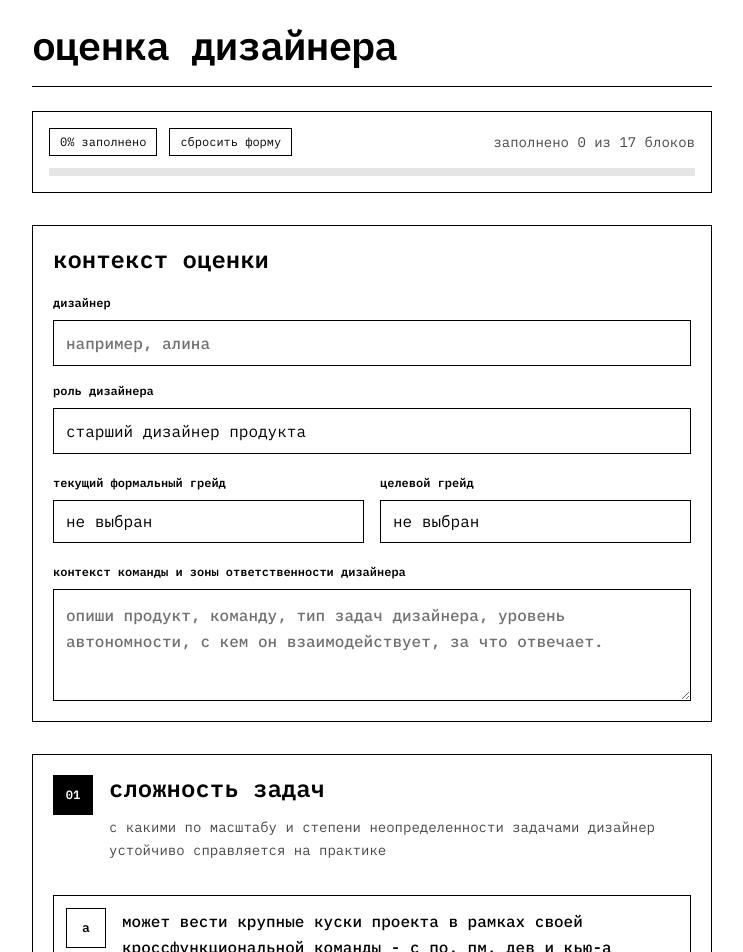
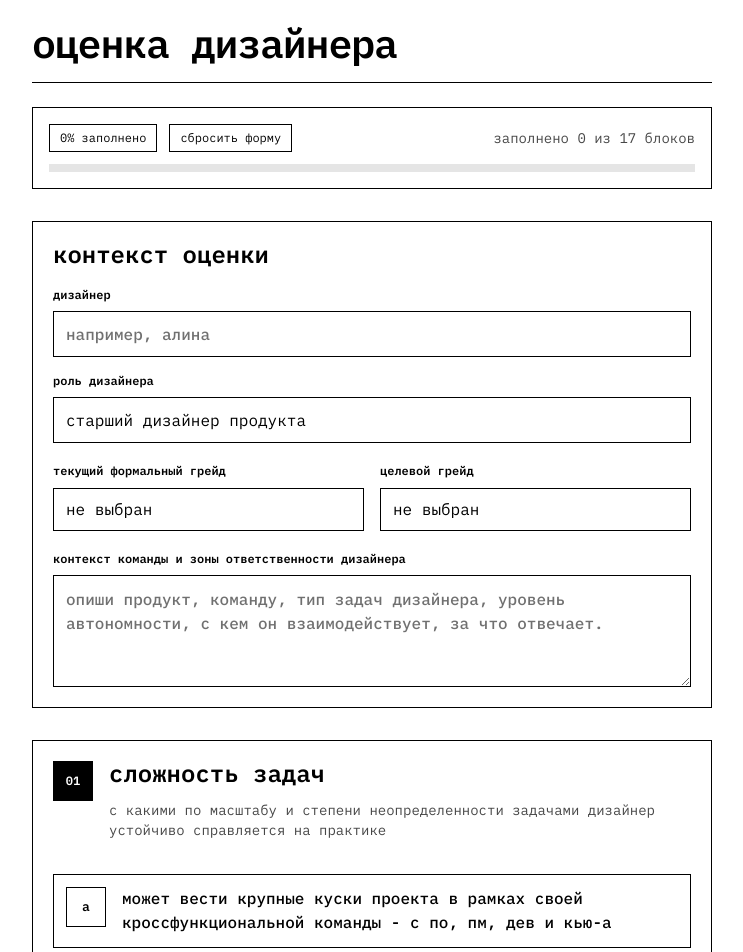
Before and after one commit to metaphysicalimport/designer-competency-form, a plain HTML site: page docs/index.html in a window 1280 px wide. Shown: the top 952 px of the page, without its empty margins (268-1011 px from the left). Drawn offline with Linux system fonts and the light colour scheme.

Commit message:
Reduce line-height across UI

```diff
--- a/docs/styles.css
+++ b/docs/styles.css
@@ -57,18 +57,18 @@ h3 {
 
 h1 {
   font-size: clamp(28px, 4.5vw, 40px);
-  line-height: 1.05;
+  line-height: 0.95;
   letter-spacing: -0.03em;
 }
 
 h2 {
   font-size: clamp(18px, 3vw, 24px);
-  line-height: 1.15;
+  line-height: 1.04;
 }
 
 h3 {
   font-size: 16px;
-  line-height: 1.3;
+  line-height: 1.17;
 }
 
 .subsection-title {
@@ -85,7 +85,7 @@ h3 {
 .progress-copy {
   color: var(--black-72);
   font-size: 14px;
-  line-height: 1.6;
+  line-height: 1.44;
 }
 
 #app {
@@ -142,7 +142,7 @@ h3 {
   background: var(--white);
   color: var(--black);
   font-size: 12px;
-  line-height: 1;
+  line-height: 0.9;
 }
 
 .progress-line {
@@ -234,7 +234,7 @@ h3 {
   color: var(--black);
   font-size: 12px;
   font-weight: 600;
-  line-height: 1.5;
+  line-height: 1.35;
 }
 
 input[type="text"],
@@ -269,7 +269,7 @@ textarea {
   min-height: 112px;
   resize: vertical;
   font-size: 16px;
-  line-height: 1.65;
+  line-height: 1.49;
   font-weight: 500;
 }
 
@@ -352,7 +352,7 @@ textarea {
 .grade-copy span {
   color: var(--black);
   font-size: 16px;
-  line-height: 1.65;
+  line-height: 1.49;
   font-weight: 500;
 }
 
@@ -384,7 +384,7 @@ textarea {
   min-height: 28px;
   padding: 0 10px;
   font-size: 12px;
-  line-height: 1;
+  line-height: 0.9;
   font-weight: 400;
 }
 
@@ -398,7 +398,7 @@ textarea {
   padding: 12px;
   background: var(--black-06);
   font-size: 13px;
-  line-height: 1.6;
+  line-height: 1.44;
 }
 
 .footer-note {
--- a/static/styles.css
+++ b/static/styles.css
@@ -57,18 +57,18 @@ h3 {
 
 h1 {
   font-size: clamp(28px, 4.5vw, 40px);
-  line-height: 1.05;
+  line-height: 0.95;
   letter-spacing: -0.03em;
 }
 
 h2 {
   font-size: clamp(18px, 3vw, 24px);
-  line-height: 1.15;
+  line-height: 1.04;
 }
 
 h3 {
   font-size: 16px;
-  line-height: 1.3;
+  line-height: 1.17;
 }
 
 .subsection-title {
@@ -85,7 +85,7 @@ h3 {
 .progress-copy {
   color: var(--black-72);
   font-size: 14px;
-  line-height: 1.6;
+  line-height: 1.44;
 }
 
 #app {
@@ -142,7 +142,7 @@ h3 {
   background: var(--white);
   color: var(--black);
   font-size: 12px;
-  line-height: 1;
+  line-height: 0.9;
 }
 
 .progress-line {
@@ -234,7 +234,7 @@ h3 {
   color: var(--black);
   font-size: 12px;
   font-weight: 600;
-  line-height: 1.5;
+  line-height: 1.35;
 }
 
 input[type="text"],
@@ -269,7 +269,7 @@ textarea {
   min-height: 112px;
   resize: vertical;
   font-size: 16px;
-  line-height: 1.65;
+  line-height: 1.49;
   font-weight: 500;
 }
 
@@ -352,7 +352,7 @@ textarea {
 .grade-copy span {
   color: var(--black);
   font-size: 16px;
-  line-height: 1.65;
+  line-height: 1.49;
   font-weight: 500;
 }
 
@@ -384,7 +384,7 @@ textarea {
   min-height: 28px;
   padding: 0 10px;
   font-size: 12px;
-  line-height: 1;
+  line-height: 0.9;
   font-weight: 400;
 }
 
@@ -398,7 +398,7 @@ textarea {
   padding: 12px;
   background: var(--black-06);
   font-size: 13px;
-  line-height: 1.6;
+  line-height: 1.44;
 }
 
 .footer-note {
```
